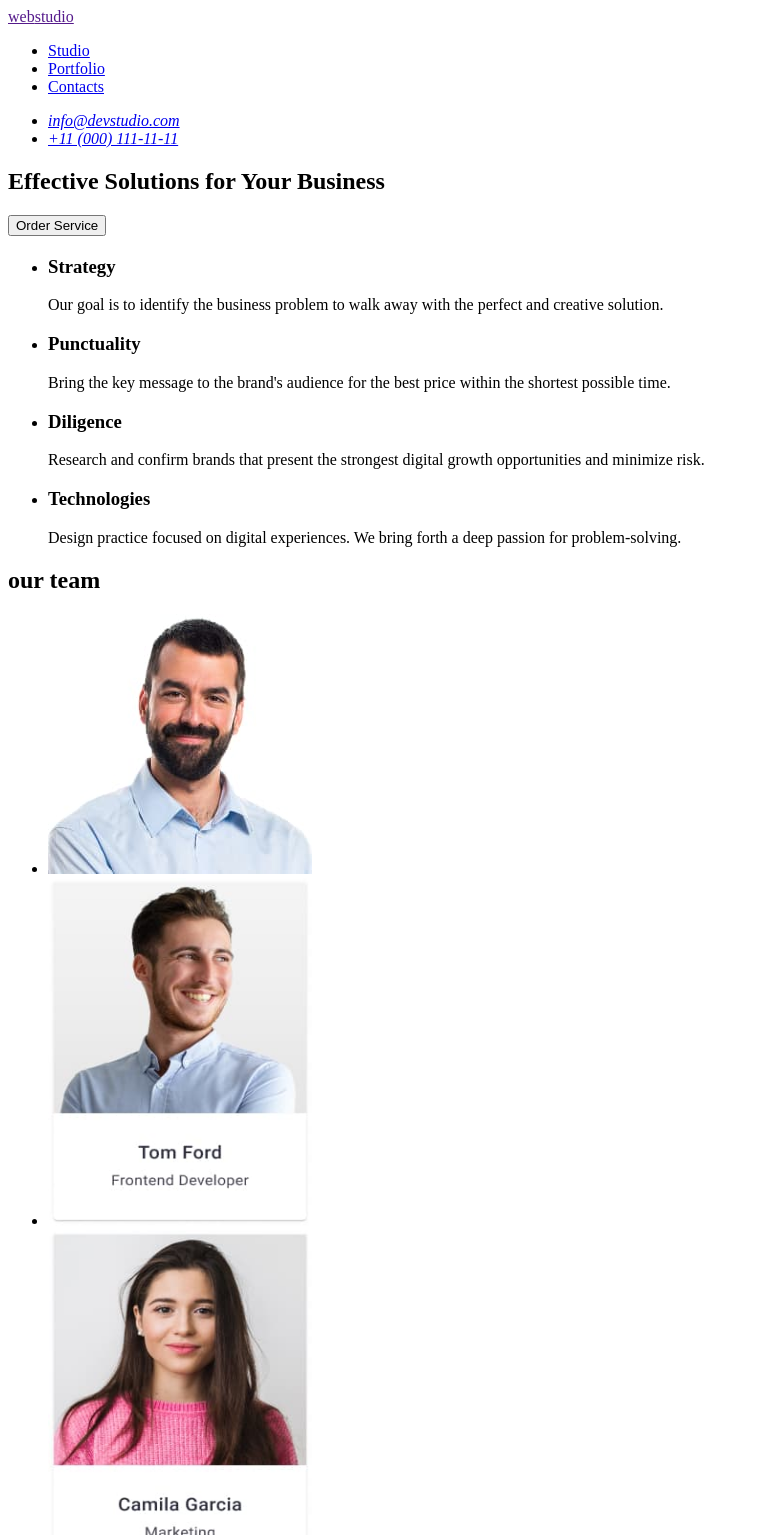
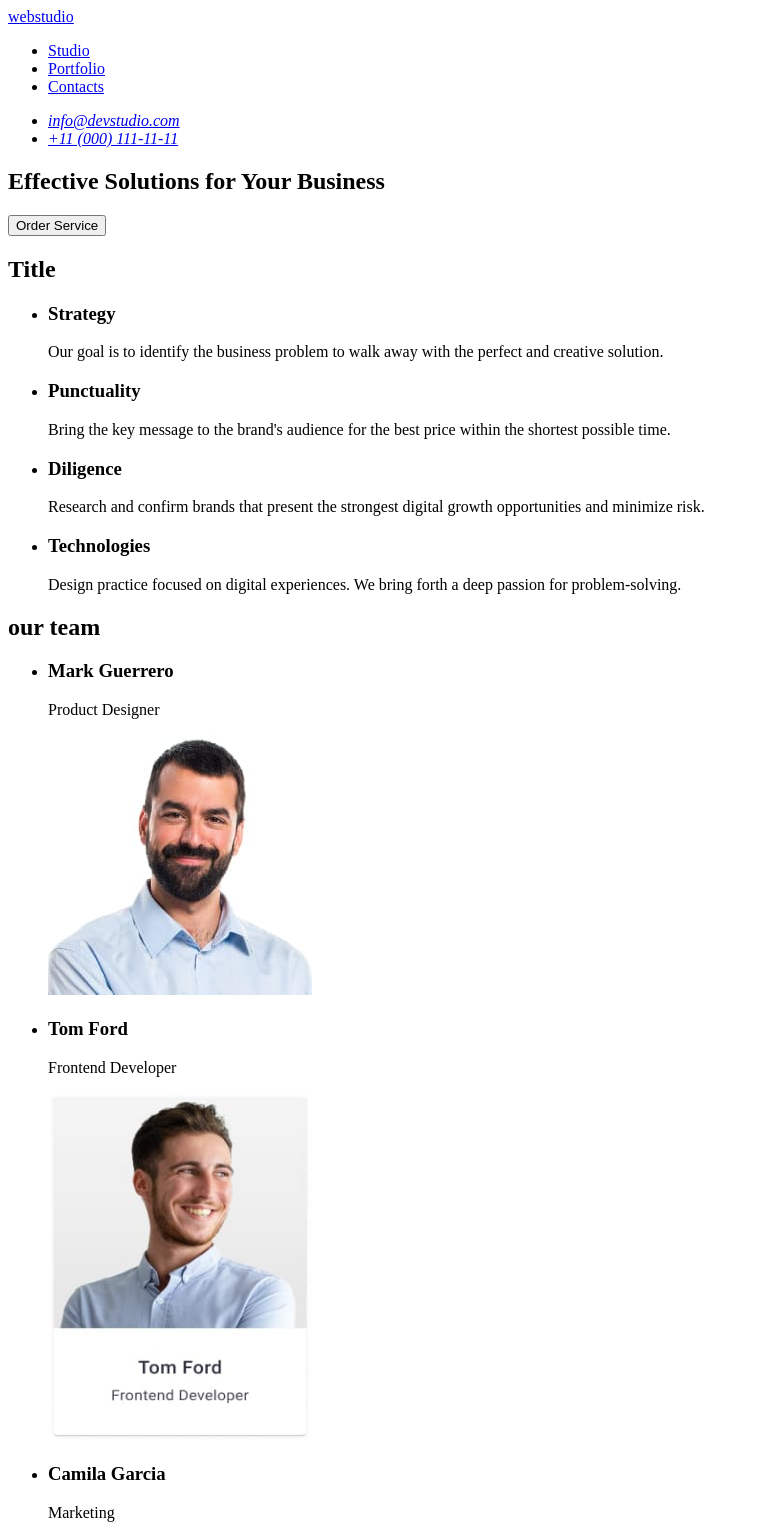
Before and after one commit to 13DDC/goit-markup-hw-01, a plain HTML site: page index.html in a window 1280 px wide. Shown: the top 1535 px of the page, without its empty margins (0-759 px from the left). Drawn offline with Linux system fonts and the light colour scheme.

Commit message:
1mortime

```diff
--- a/index.html
+++ b/index.html
@@ -9,9 +9,7 @@
   <body>
     <header>
       <nav>
-        <div>
-          <a href=""><span>web</span>studio</a>
-        </div>
+        <a href="./index.html">webstudio</a>
         <ul>
           <li><a href="#">Studio</a></li>
           <li><a href="#">Portfolio</a></li>
@@ -35,7 +33,7 @@
         <button type="button">Order Service</button>
       </section>
       <section>
-        <h2><!-- about company --></h2>
+        <h2>Title</h2>
         <ul>
           <li>
             <h3>Strategy</h3>
@@ -67,12 +65,22 @@
           </li>
         </ul>
       </section>
+      <section>
         <h2>our team</h2>
         <ul>
           <li>
-          <img src="images/img.jpg" alt="markphoto" width="264" height="260" />
+            <h3>Mark Guerrero</h3>
+            <p>Product Designer</p>
+            <img
+              src="images/img.jpg"
+              alt="markphoto"
+              width="264"
+              height="260"
+            />
           </li>
           <li>
+            <h3>Tom Ford</h3>
+            <p>Frontend Developer</p>
             <img
               src="images/TeamCard2.jpg"
               alt="tomphoto"
@@ -81,6 +89,8 @@
             />
           </li>
           <li>
+            <h3>Camila Garcia</h3>
+            <p>Marketing</p>
             <img
               src="images/TeamCard3.jpg"
               alt="camilaphoto"
@@ -89,6 +99,8 @@
             />
           </li>
           <li>
+            <h3>Daniel Wilson</h3>
+            <p>UI Designer</p>
             <img
               src="images/TeamCard4.jpg"
               alt="danielphoto"
@@ -97,9 +109,10 @@
             />
           </li>
         </ul>
+      </section>
     </main>
     <footer>
-      <a href=""><span>web</span>studio</a>
+      <a href="./index.html">webstudio</a>
       <p>
         Increase the flow of customers and sales for your business with digital
         marketing & growth solutions.
```
Lines whose indentation alone changed are shown as unchanged.
